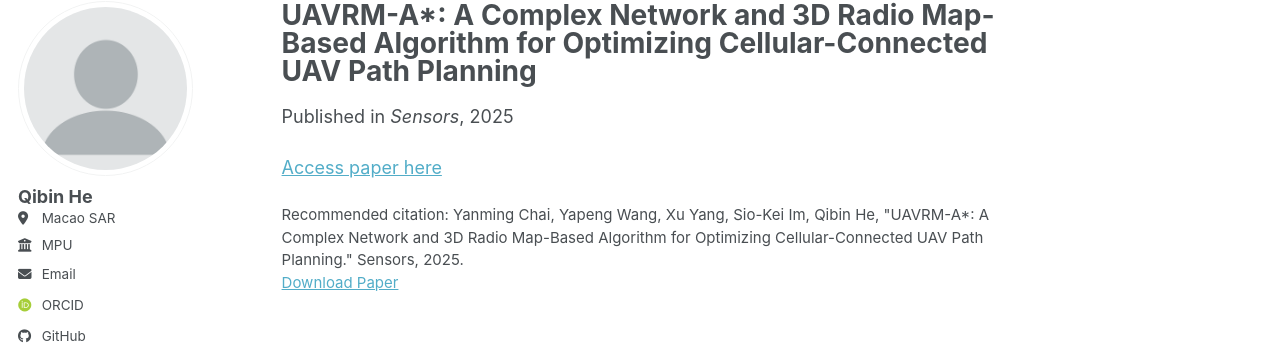
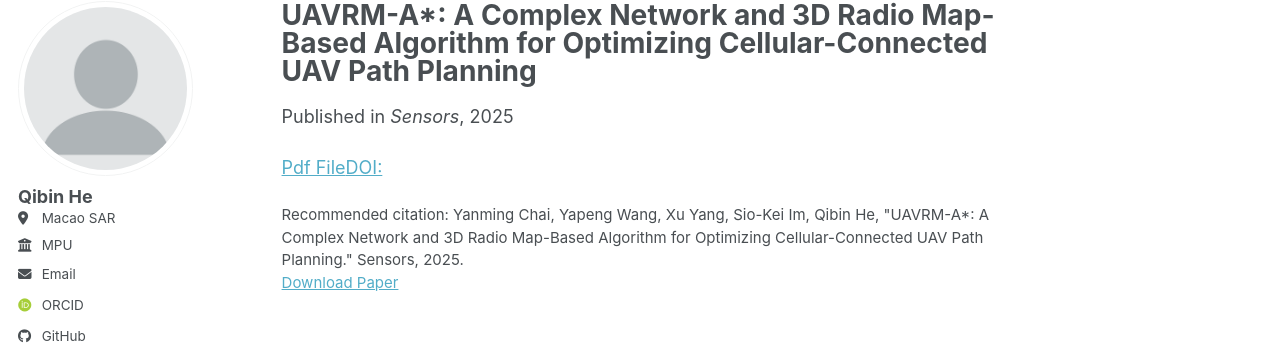
Before and after one commit to MECHA-HE/MECHA-HE.github.io, a Jekyll site: the page built from _publications/2025-01-01-UAVRM-A-A-Complex-Network-and-3D-Radio-Map-Based-Algorithm-for-Optimizing-Cellular-Connected-UAV-Path-Planning.md, in a window 1280 px wide. Shown: the part 98-448 px from the top of the page. Built offline with Jekyll 4.4.1, drawn with Linux system fonts in a browser that asks for light colours; some web fonts are replaced; a script bundle is joined from its source files by our own code; library files that are not in the unit come from our copies.

Commit message:
Update 2025-01-01-UAVRM-A-A-Complex-Network-and-3D-Radio-Map-Based-Algorithm-for-Optimizing-Cellular-Connected-UAV-Path-Planning.md

```diff
--- a/_publications/2025-01-01-UAVRM-A-A-Complex-Network-and-3D-Radio-Map-Based-Algorithm-for-Optimizing-Cellular-Connected-UAV-Path-Planning.md
+++ b/_publications/2025-01-01-UAVRM-A-A-Complex-Network-and-3D-Radio-Map-Based-Algorithm-for-Optimizing-Cellular-Connected-UAV-Path-Planning.md
@@ -7,4 +7,4 @@ venue: 'Sensors'
 paperurl: 'https://www.mdpi.com/1424-8220/25/13/4052'
 citation: ' Yanming Chai,  Yapeng Wang,  Xu Yang,  Sio-Kei Im,  Qibin He, &quot;UAVRM-A*: A Complex Network and 3D Radio Map-Based Algorithm for Optimizing Cellular-Connected UAV Path Planning.&quot; Sensors, 2025.'
 ---
-[Access paper here](https://www.mdpi.com/1424-8220/25/13/4052){:target="_blank"}
+[Pdf File]()[DOI:](https://www.mdpi.com/1424-8220/25/13/4052){:target="_blank"}
```
